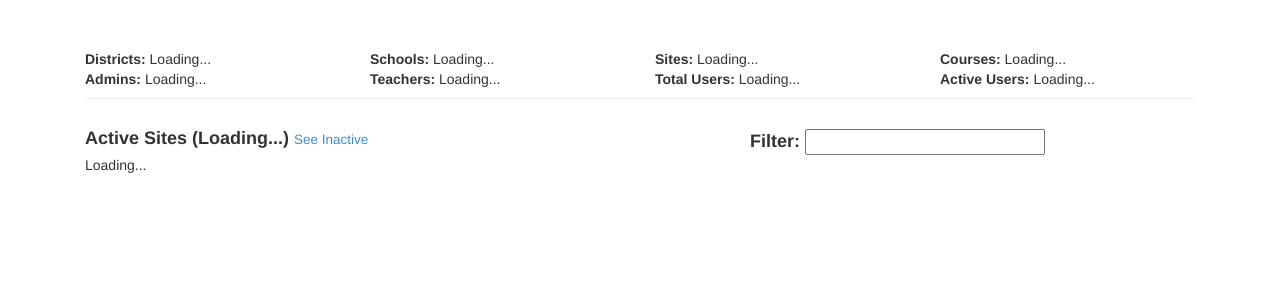
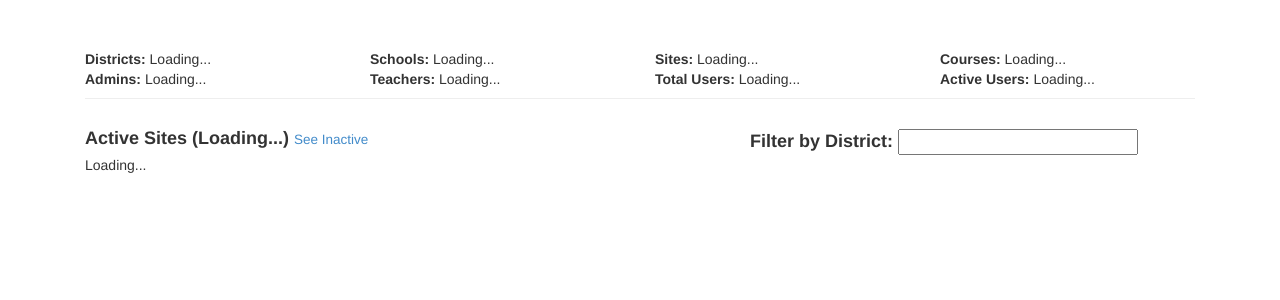
Before and after one commit to osuosl/orvsd_central, a Python web app: template orvsd_central/templates/report.html in a window 1280 px wide. Shown: the part 51-351 px from the top of the page. Run offline with Jinja, Linux system fonts and the light colour scheme; the template is opened without the code that fills it, so the values that code supplies are empty.

Commit message:
filter on district name
refs #87

```diff
--- a/orvsd_central/static/js/report.js
+++ b/orvsd_central/static/js/report.js
@@ -14,7 +14,7 @@ $(function() {
         $.each(data['category'], function(id, value) {
             $.get("/1/districts/"+value, function(d) {
                 $("#report_tables").append(
-                    "<div class=\"row\"><h4>"+d['name']+"</h4></div>\n<div class=\"row\" id=\""+d['shortname']+"\">Loading...</div>"
+                    "<div class=\"row\" data-district=\""+d['name']+"\"><h4>"+d['name']+"</h4></div>\n<div class=\"row\" id=\""+d['shortname']+"\" data-district=\""+d['name']+"\">Loading...</div>"
                 );
                 $.post(
                     "/1/report/get_active_schools",
@@ -51,4 +51,15 @@ $(function() {
             });
         });
     });
+
+
+    $("#filter").on('input propertychange paste', function() {
+        var filter = $(this).val();
+        if (filter === "") {
+            $("#report_tables *").show();
+        } else {
+            $("#report_tables > div").not("[data-district*="+filter+"]").hide();
+            $("#report_tables > div:[data-district*="+filter+"]").show();
+        }
+    });
 });
--- a/orvsd_central/templates/report.html
+++ b/orvsd_central/templates/report.html
@@ -51,7 +51,7 @@
             <small><a>See Inactive</a></small>
         </div>
         <div class="cal-xs-offset-3 col-xs-5 pull-right">
-            <strong>Filter: </strong><input></input>
+            <strong>Filter by District: </strong><input type="text" id="filter"></input>
         </div>
         </h4>
     </div>
```
